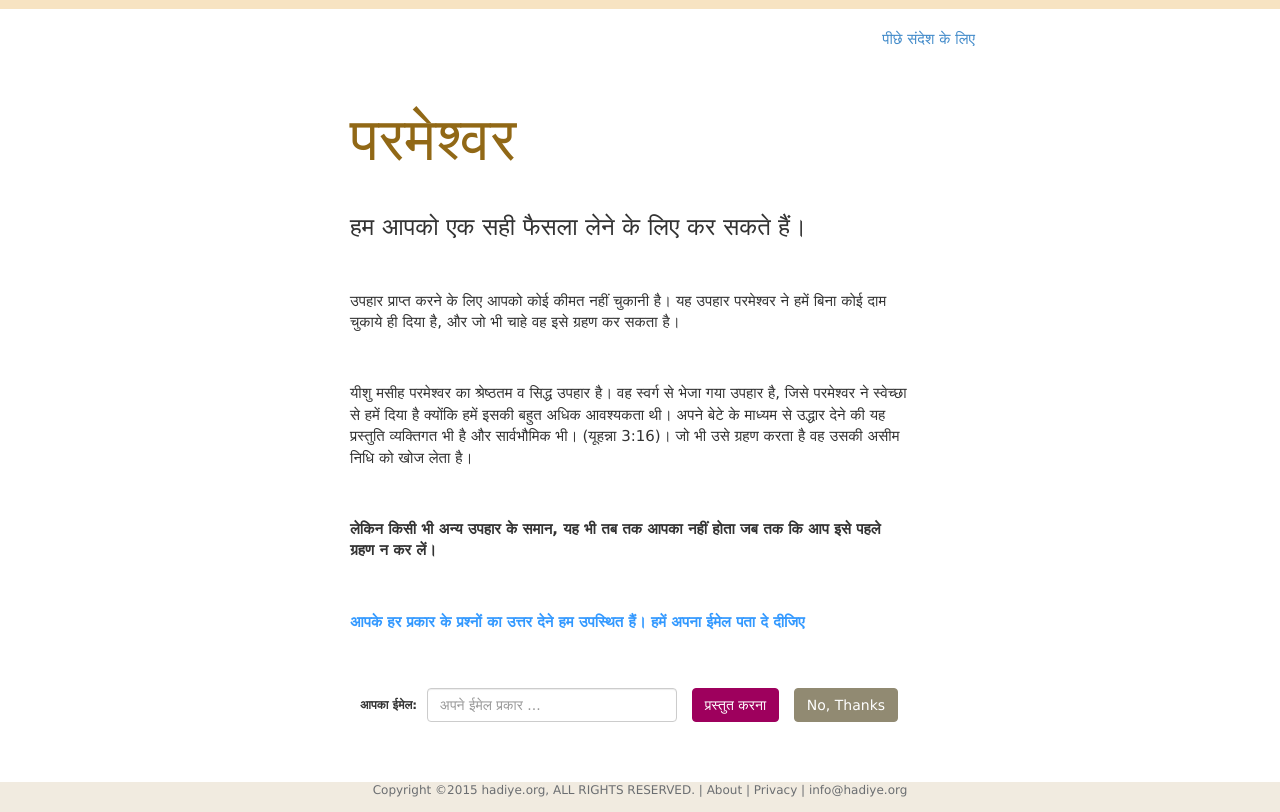
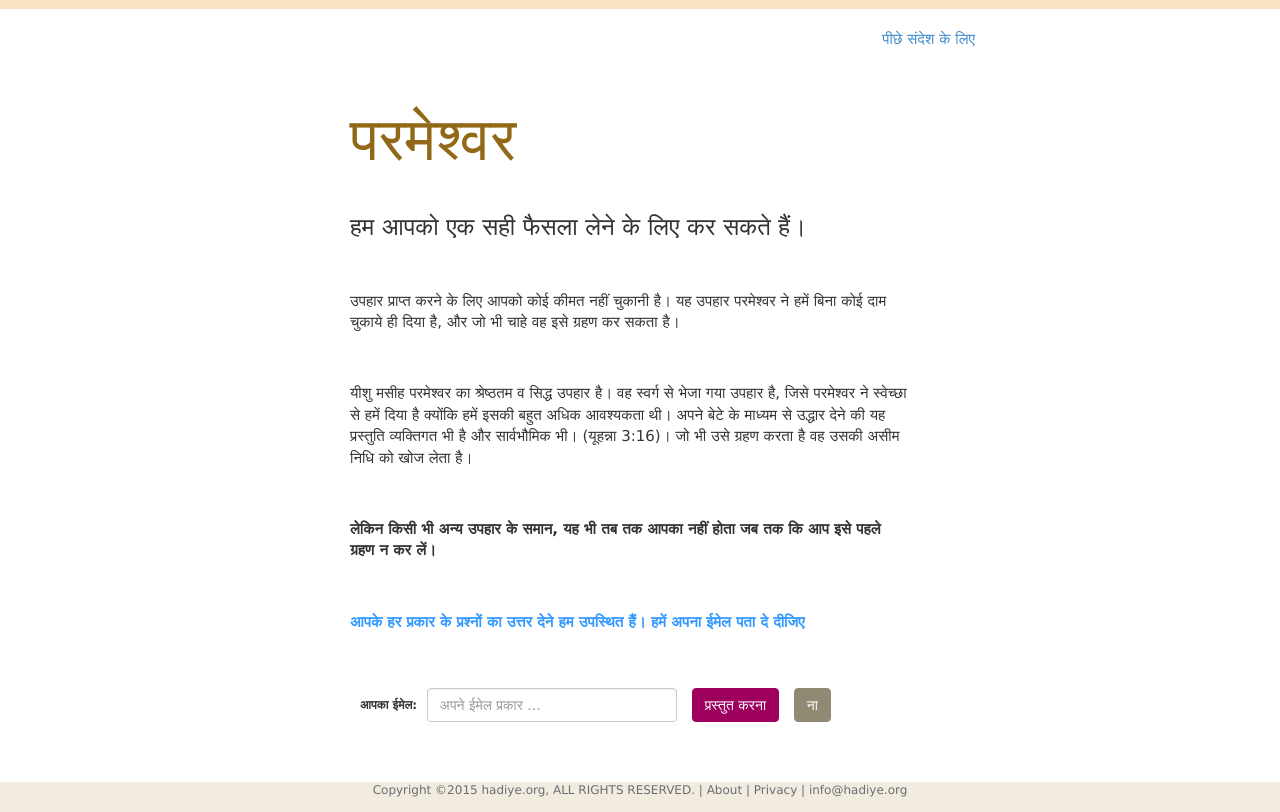
Before and after one commit to coolkang/cmcweb, a Django app: template cmcprj/templates/hi/acceptform.html in a window 1280 px wide. Run offline with Django 3.2, Linux system fonts and the light colour scheme; the template is opened without the code that fills it, so the values that code supplies are empty; some libraries are stand-ins or nearby versions.

Commit message:
Translated a missing word to Hindi.

```diff
--- a/cmcprj/templates/hi/acceptform.html
+++ b/cmcprj/templates/hi/acceptform.html
@@ -117,7 +117,7 @@
 			<label class="control-label" style="margin-right:5px;margin-top:5px;font-size:12px;">आपका ईमेल:</label>
 			<input class="form-control" style="width:250px;margin-top:5px;margin-right:10px;" type="text" id="txtEmail" name="email" placeholder="अपने ईमेल प्रकार ..." />
 			<input class="btn btn-success"  style="margin-right:10px;margin-top:5px;" type="submit" id="btnValidate" name="yes_email" value="प्रस्तुत करना" />
-			<input class="btn btn-warning" style="margin-top:5px;" type="submit" name="no_email" value="No, Thanks" />
+			<input class="btn btn-warning" style="margin-top:5px;" type="submit" name="no_email" value="ना" />
 			<input type="hidden" name="accepted" value="{{accepted}}">
 		</div>
 	</div>
```
